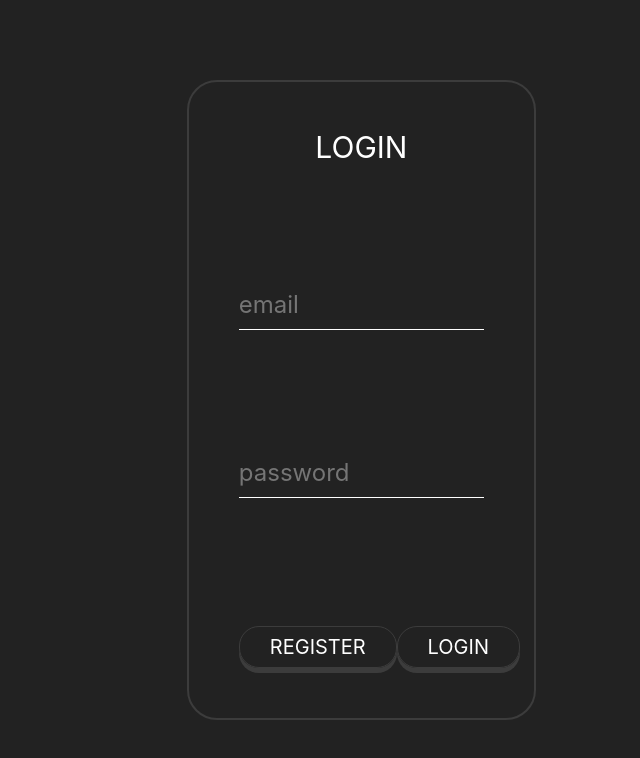
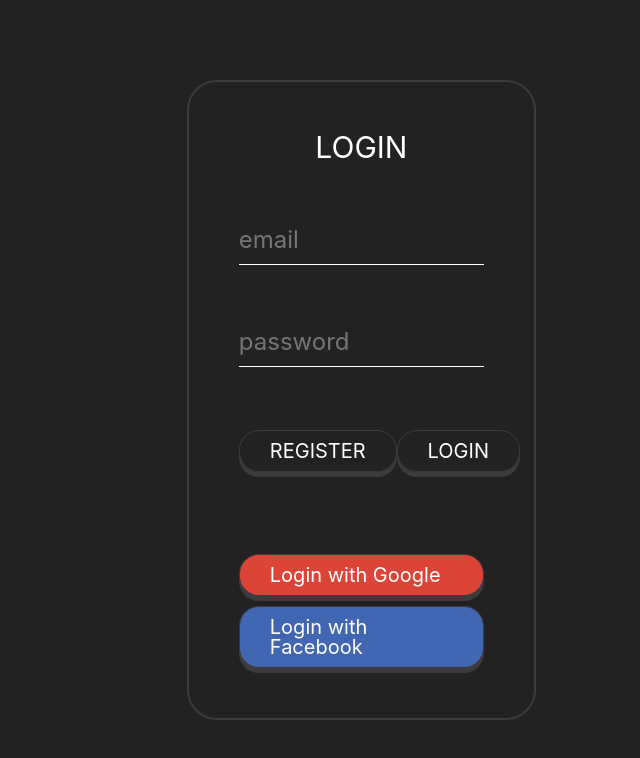
Before and after one commit to DokktorZenik/frontend, a React (Create React App) app: page /login in a window 1280 px wide. Shown: the top 758 px of the page, without its empty margins (640-1280 px from the left). Built offline with nearby package versions, Linux system fonts and the light colour scheme; the HTML template or start-up script is replaced by a standard one.

Commit message:
full functional

```diff
--- a/package.json
+++ b/package.json
@@ -3,6 +3,7 @@
   "version": "0.1.0",
   "private": true,
   "dependencies": {
+    "@auth0/auth0-react": "^2.2.4",
     "@testing-library/jest-dom": "^5.17.0",
     "@testing-library/react": "^13.4.0",
     "@testing-library/user-event": "^13.5.0",
--- a/src/manager/auth/login/login.jsx
+++ b/src/manager/auth/login/login.jsx
@@ -19,6 +19,10 @@ const Login = () => {
                                 <div className={[style.button, style.button__register].join(" ")}>REGISTER</div>
                                 <div className={[style.button, style.button__login].join(" ")}>LOGIN</div>
                             </div>
+                            <div className={style.oauth_buttons}>
+                                <div className={[style.button, style.button__google].join(" ")}>Login with Google</div>
+                                <div className={[style.button, style.button__facebook].join(" ")}>Login with Facebook</div>
+                            </div>
                         </div>
                     </div>
                 </div>
--- a/src/manager/auth/login/login.module.css
+++ b/src/manager/auth/login/login.module.css
@@ -94,3 +94,26 @@
     top: 3px;
     box-shadow: 0 2px 0 0 rgb(60, 60, 60);
 }
+
+.oauth_buttons {
+    margin-top: 20px;
+    display: flex;
+    flex-direction: column;
+    gap: 10px;
+    width: 100%;
+}
+
+.button__google {
+    background-color: #db4437;
+    color: white;
+}
+
+.button__facebook {
+    background-color: #4267b2;
+    color: white;
+}
+
+.button__google:hover,
+.button__facebook:hover {
+    opacity: 0.9;
+}
--- a/src/manager/entities/metadata.module.css
+++ b/src/manager/entities/metadata.module.css
@@ -32,6 +32,7 @@
     display: flex;
     min-height: 80vh;
     justify-content: space-between;
+    width: 100%;
 }
 .orgs {
     width: 45%;
--- a/src/manager/entities/model/item.jsx
+++ b/src/manager/entities/model/item.jsx
@@ -5,7 +5,7 @@ const Item = () => {
         <div className={style.wrapper}>
             <div className={style.container}>
                 <div className={style.title}>
-                    <p>Lorem ipsum dolor sit amet, consectetur adipisicing elit. Consequatur, veniam.</p>
+                    <p>Lorem </p>
                 </div>
                 <div className={style.buttons}>
                     <div className={style.buttons__delete}>DELETE</div>
```
Also changed, not shown: 1 other file (tests, documents, lock files or other folders).
